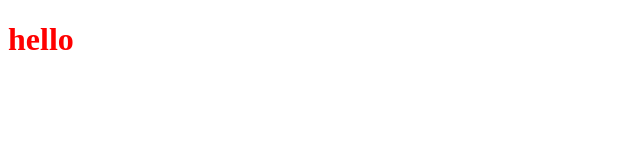
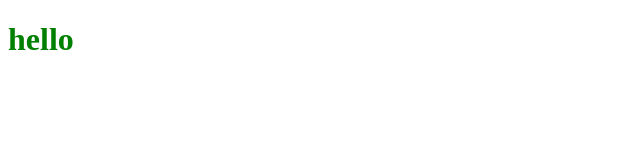
Before and after one commit to Rab-ia/demo-project, a plain HTML site: page demo-project/index.html in a window 1280 px wide. Shown: the whole page, without its empty margins (0-640 px from the left). Drawn offline with Linux system fonts and the light colour scheme.

Commit message:
color change
color change

```diff
--- a/demo-project/index.html
+++ b/demo-project/index.html
@@ -5,6 +5,6 @@
     <title></title>
 </head>
 <body>
-    <h1 style="color: red"> hello</h1>
+    <h1 style="color: green"> hello</h1>
 </body>
 </html>
```
